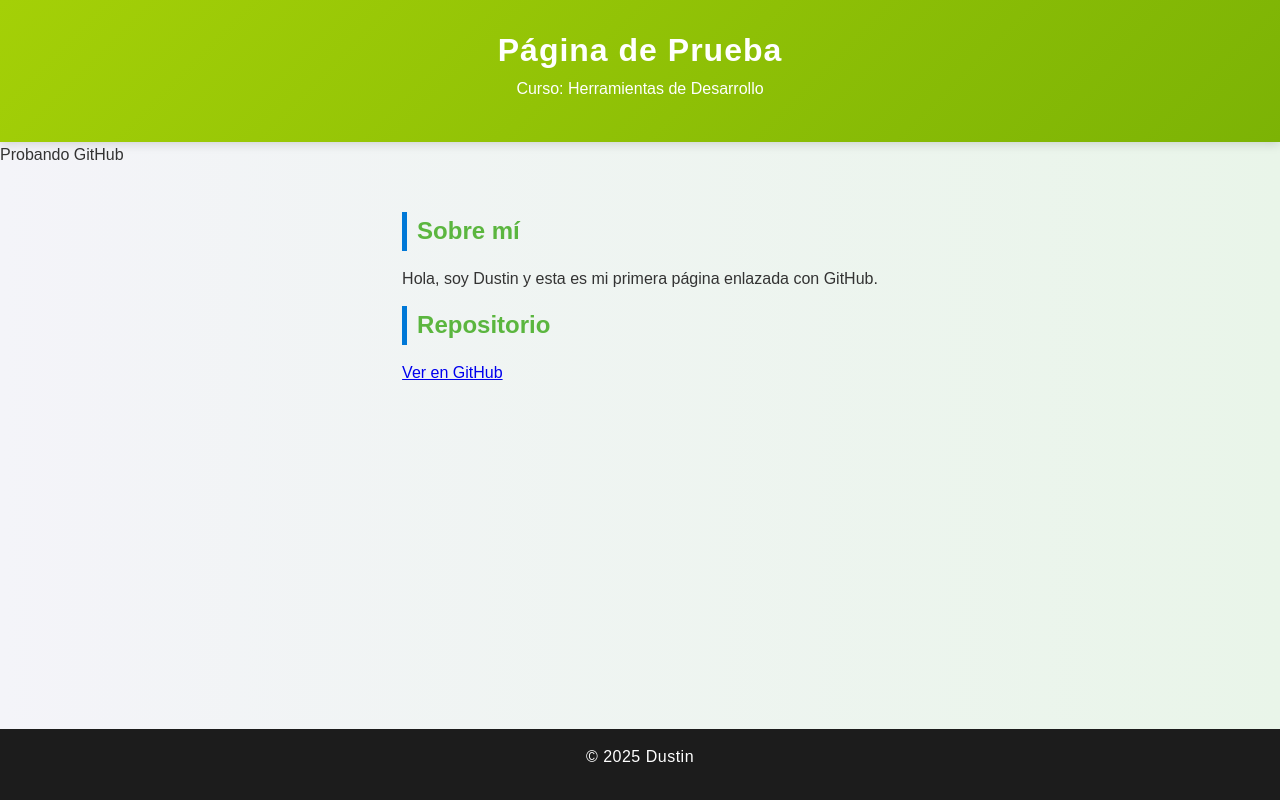
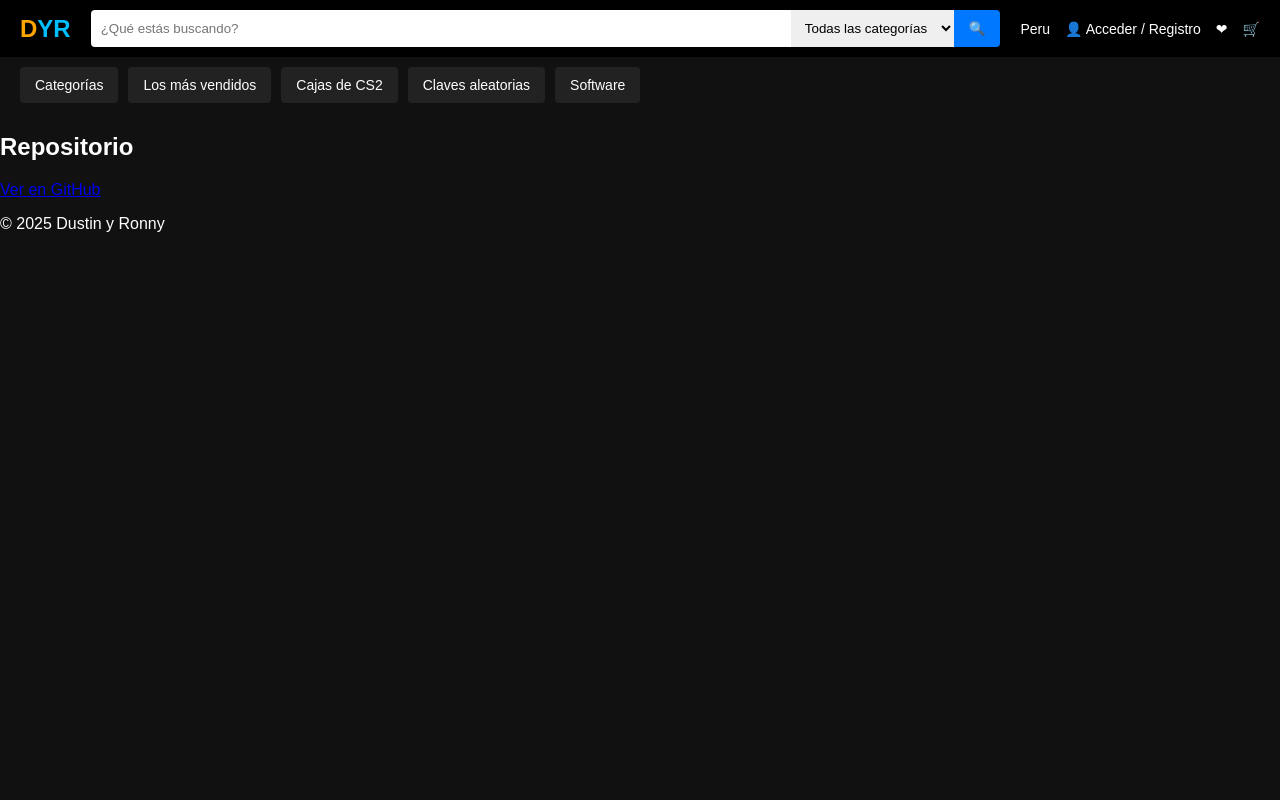
Before and after one commit to Dustin200309/pro, a PHP site: page / in a window 1280 px wide. Run offline with PHP 8.4, Linux system fonts and the light colour scheme.

Commit message:
Acabo de agregar el header

```diff
--- a/index.html
+++ b/index.html
@@ -7,17 +7,37 @@
 </head>
 <body>
   <header>
-    <h1>Página de Prueba </h1>
-    <p>Curso: Herramientas de Desarrollo</p>
+    <div class="logo">D<span>YR</span></div>
+
+    <div class="search-bar">
+      <input type="text" placeholder="¿Qué estás buscando?">
+      <select>
+        <option>Todas las categorías</option>
+        <option>Software</option>
+        <option>Juegos</option>
+      </select>
+      <button>🔍</button>
+    </div>
+
+    <div class="user-menu">
+      <a href="#">Peru</a>
+      <a href="#">👤 Acceder / Registro</a>
+      <a href="#">❤</a>
+      <a href="#">🛒</a>
+    </div>
   </header>
 
-  <p>Probando GitHub</p>
+  <nav>
+    <a href="#">Categorías</a>
+    <a href="#">Los más vendidos</a>
+    <a href="#">Cajas de CS2</a>
+    <a href="#">Claves aleatorias</a>
+    <a href="#">Software</a>
 
-  <main>
-    <section>
-      <h2>Sobre mí</h2>
-      <p>Hola, soy Dustin y esta es mi primera página enlazada con GitHub.</p>
-    </section>
+  </nav>
+
+
+
 
     <section>
       <h2>Repositorio</h2>
@@ -26,7 +46,7 @@
   </main>
 
   <footer>
-    <p>&copy; 2025 Dustin</p>
+    <p>&copy; 2025 Dustin y Ronny</p>
   </footer>
 </body>
 </html>
--- a/style.css
+++ b/style.css
@@ -1,73 +1,87 @@
-/* Reset básico */
-* {
+body {
   margin: 0;
-  padding: 0;
-  box-sizing: border-box;
+  font-family: Arial, sans-serif;
+  background-color: #111;
+  color: white;
 }
 
-body {
-  font-family: "Poppins", Arial, sans-serif;
-  background: linear-gradient(to right, #f4f4f9, #e9f5e9);
-  color: #333;
-  line-height: 1.6;
-  min-height: 100vh;
+/* Contenedor principal */
+header {
+  background-color: #000;
+  padding: 10px 20px;
   display: flex;
-  flex-direction: column;
+  align-items: center;
+  justify-content: space-between;
 }
 
-/* Header */
-header {
-  background: linear-gradient(135deg, #a4d007, #7cb305);
-  color: white;
-  text-align: center;
-  padding: 25px 15px;
-  box-shadow: 0 2px 10px rgba(0,0,0,0.15);
+/* Logo */
+.logo {
+  font-size: 24px;
+  font-weight: bold;
+  color: orange;
+}
+.logo span {
+  color: deepskyblue;
 }
 
-header h1 {
-  font-size: 2rem;
-  letter-spacing: 1px;
+/* Barra de búsqueda */
+.search-bar {
+  flex: 1;
+  margin: 0 20px;
+  display: flex;
+}
+.search-bar input {
+  width: 100%;
+  padding: 10px;
+  border: none;
+  border-radius: 4px 0 0 4px;
+  outline: none;
+}
+.search-bar select {
+  padding: 10px;
+  border: none;
+  outline: none;
+}
+.search-bar button {
+  background-color: #0078ff;
+  border: none;
+  color: white;
+  padding: 10px 15px;
+  border-radius: 0 4px 4px 0;
+  cursor: pointer;
 }
 
-/* Contenido principal */
-main {
-  flex: 1;
-  padding: 30px 20px;
-  max-width: 1100px;
-  margin: auto;
+/* Menú de usuario */
+.user-menu {
+  display: flex;
+  align-items: center;
+  gap: 15px;
+}
+.user-menu a {
+  color: white;
+  text-decoration: none;
+  font-size: 14px;
 }
 
-h2 {
-  color: #5bb63f;
-  margin-bottom: 15px;
-  font-size: 1.5rem;
-  border-left: 5px solid #0078D7;
-  padding-left: 10px;
+/* Segunda barra */
+nav {
+  background-color: #111;
+  display: flex;
+  padding: 10px 20px;
+  gap: 10px;
 }
-
-p {
-  margin-bottom: 15px;
-  font-size: 1rem;
+nav a {
+  background-color: #222;
+  padding: 10px 15px;
+  border-radius: 4px;
+  text-decoration: none;
+  color: white;
+  font-size: 14px;
+  transition: background 0.3s;
 }
-
-/* Footer */
-footer {
-  background: #1c1c1c;
-  color: #fff;
-  text-align: center;
-  padding: 15px;
-  margin-top: auto;
-  font-size: 0.9rem;
-  letter-spacing: 0.5px;
+nav a:hover {
+  background-color: #333;
 }
-
-footer a {
-  color: #cbea76;
-  text-decoration: none;
-  margin: 0 8px;
-  transition: color 0.3s;
+nav .promo {
+  background-color: purple;
 }
-
-footer a:hover {
-  color: #a4d007;
-}
```
